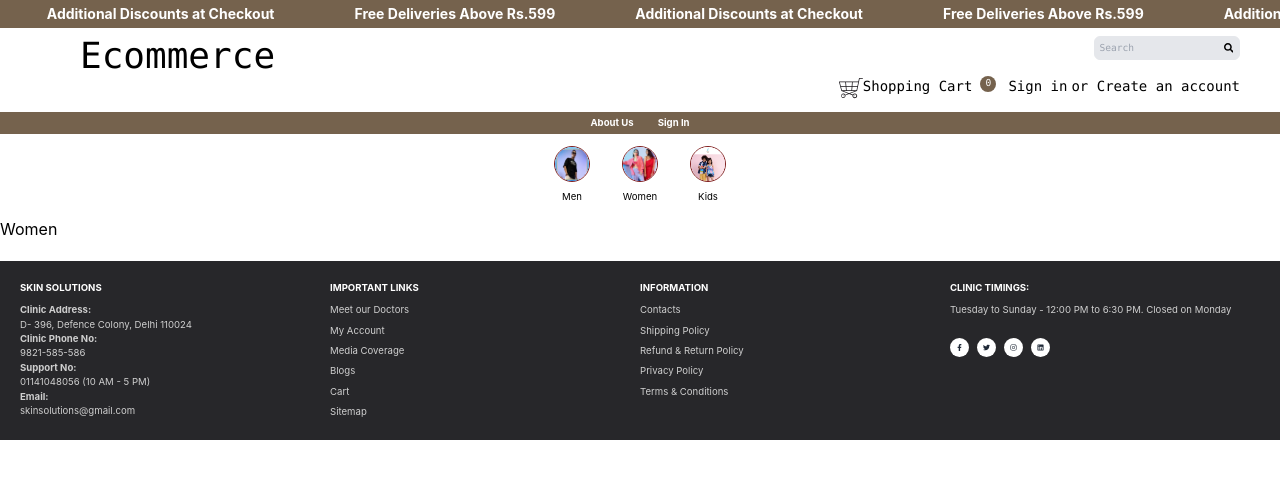
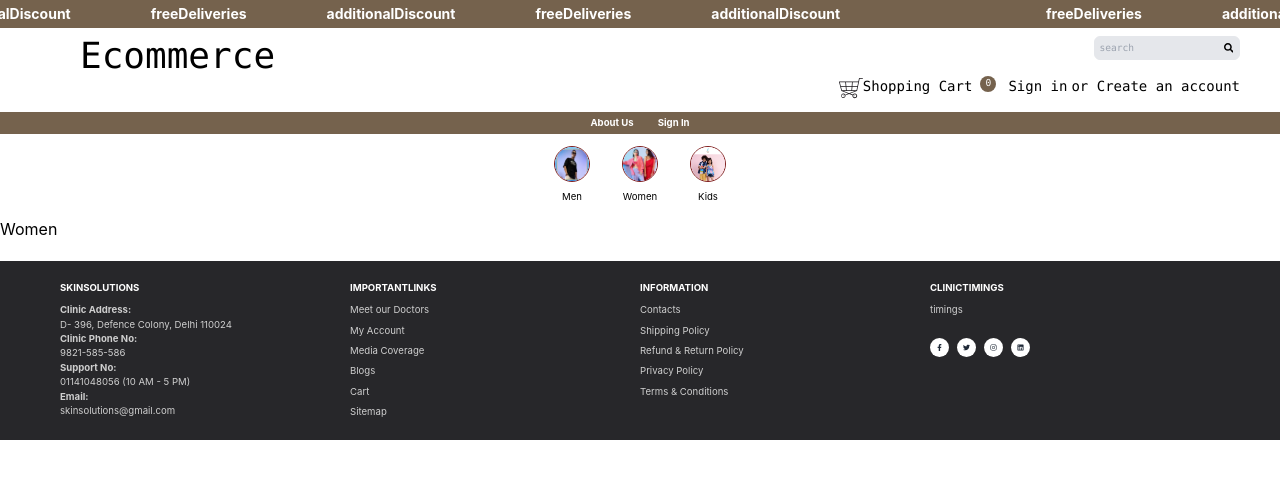
Before and after one commit to nehalprasad/ecommerce, a React (Create React App) app: page /women in a window 1280 px wide. Shown: the top 478 px of the page. Built offline with nearby package versions, Linux system fonts and the light colour scheme.

Commit message:
added i18n

```diff
--- a/src/process/locales/I18n.js
+++ b/src/process/locales/I18n.js
@@ -1,13 +1,21 @@
 import I18n from 'i18next';
+import { initReactI18next } from 'react-i18next';
+import en from './en';
 
-import en from './en'
-
-I18n.init({
-  resources: {
-    en
-  },
-  fallbackLng: 'en',
-  whitelist: ['en']
-});
+I18n
+  .use(initReactI18next)
+  .init({
+    resources: {
+      en: {
+        translation: en,
+      },
+    },
+    lng: 'en',
+    fallbackLng: 'en',
+    interpolation: {
+      escapeValue: false,
+    },
+    whitelist: ['en'],
+  });
 
 export default I18n;
--- /dev/null
+++ b/src/process/locales/en/footer.json
@@ -0,0 +1,17 @@
+{
+    "skinsolutions":"Skin Solutions:",
+    "clinicAddress": "Clinic Address:",
+    "clinicAddressDetails": "D- 396, Defence Colony, Delhi 110024",
+    "Phone": "Clinic Phone No:",
+    "PhoneNo": "9821-585-586",
+    "supportNo": "Support No:",
+    "supportNoDetails": "01141048056 (10 AM - 5 PM)",
+    "email": "Email:",
+    "emailDetails": "skinsolutions@gmail.com",
+    "importantLinks": "Important Links",
+    "importantLinksItems": ["Meet our Doctors", "My Account", "Media Coverage", "Blogs", "Cart", "Sitemap"],
+    "information": "Information",
+    "informationItems": ["Contacts", "Shipping Policy", "Refund & Return Policy", "Privacy Policy", "Terms & Conditions"],
+    "clinicTimings": "Clinic Timings:",
+    "timings": "Tuesday to Sunday - 12:00 PM to 6:30 PM. Closed on Monday"
+  }
--- a/src/process/locales/en/index.js
+++ b/src/process/locales/en/index.js
@@ -1,11 +1,13 @@
 import signIn from './signIn.json'
 import signUp from './signUp.json'
 import navbar from './navbar.json'
+import footer from './footer.json'
 import general from './general.json'
 
 export default {
     general,
     navbar,
     signIn,
-    signUp
+    signUp,
+    footer
 }
--- a/src/show/components/Footer/index.js
+++ b/src/show/components/Footer/index.js
@@ -1,44 +1,44 @@
 import React from 'react';
 import { Link } from 'react-router-dom';
 import { FaTwitter, FaInstagram, FaLinkedin, FaFacebookF } from 'react-icons/fa';
-
+import I18n from '../../../process/locales/I18n';
 const sections = [
   {
-    title: 'Skin Solutions',
+    title: I18n.t('footer:skinsolutions'),
     content: (
       <>
-        <p><b>Clinic Address:</b><br />D- 396, Defence Colony, Delhi 110024</p>
-        <p><b>Clinic Phone No:</b><br />9821-585-586</p>
-        <p><b>Support No:</b><br />01141048056 (10 AM - 5 PM)</p>
-        <p><b>Email:</b><br />skinsolutions@gmail.com</p>
+        <p><b>{I18n.t('footer.clinicAddress')}</b><br />{I18n.t('footer.clinicAddressDetails')}</p>
+        <p><b>{I18n.t('footer.Phone')}</b><br />{I18n.t('footer.PhoneNo')}</p>
+        <p><b>{I18n.t('footer.supportNo')}</b><br />{I18n.t('footer.supportNoDetails')}</p>
+        <p><b>{I18n.t('footer.email')}</b><br />{I18n.t('footer.emailDetails')}</p>
       </>
     ),
   },
   {
-    title: 'Important Links',
+    title: I18n.t('footer:importantLinks'),
     content: (
       <ul className="space-y-1.5">
-        {['Meet our Doctors', 'My Account', 'Media Coverage', 'Blogs', 'Cart', 'Sitemap'].map((item, i) => (
+        {I18n.t('footer.importantLinksItems', { returnObjects: true }).map((item, i) => (
           <li key={i}><Link to="#" className="hover:underline block">{item}</Link></li>
         ))}
       </ul>
     ),
   },
   {
-    title: 'Information',
+    title: I18n.t('footer:information'),
     content: (
       <ul className="space-y-1.5">
-        {['Contacts', 'Shipping Policy', 'Refund & Return Policy', 'Privacy Policy', 'Terms & Conditions'].map((item, i) => (
+        {I18n.t('footer.informationItems', { returnObjects: true }).map((item, i) => (
           <li key={i}><Link to="#" className="hover:underline block">{item}</Link></li>
         ))}
       </ul>
     ),
   },
   {
-    title: 'Clinic Timings:',
+    title: I18n.t('footer:clinicTimings'),
     content: (
       <>
-        <p className="mb-5">Tuesday to Sunday - 12:00 PM to 6:30 PM. Closed on Monday</p>
+        <p className="mb-5">{I18n.t('footer:timings')} </p>
         <div className="flex space-x-2">
           {[FaFacebookF, FaTwitter, FaInstagram, FaLinkedin].map((Icon, index) => (
             <a key={index} href="#" className="bg-white rounded-full p-1.5 text-gray-800 hover:text-blue-800">
@@ -53,7 +53,7 @@
 
 const Footer = () => (
   <footer className="bg-zinc-800 text-white mt-5 p-5">
-    <div className="container mx-auto flex flex-col md:flex-row">
+    <div className="flex flex-col md:flex-row px-10">
       {sections.map(({ title, content }, index) => (
         <div className="w-full md:w-1/4 mb-8 md:mb-0" key={index}>
           <h2 className="text-xs font-bold uppercase mb-2">{title}</h2>
```
